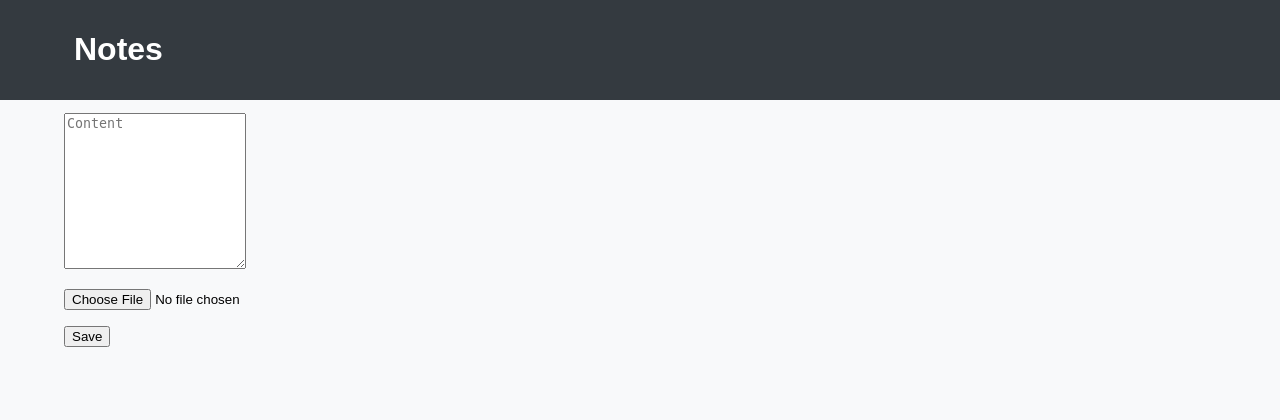
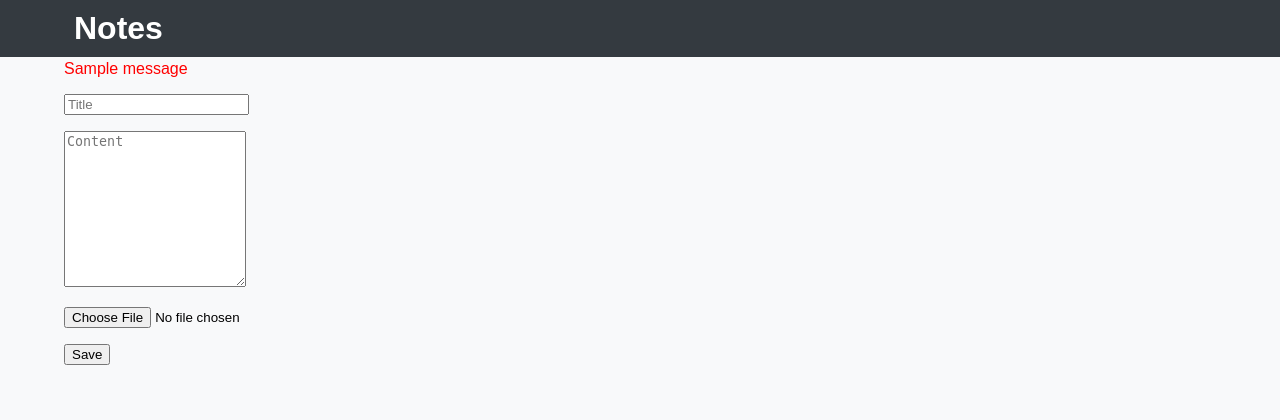
Before and after one commit to zageabb/Notes, a Flask app: page /add in a window 1280 px wide. Shown: the top 420 px of the page. Run offline with Flask 3, Linux system fonts and the light colour scheme; tables that the repository leaves empty hold one stand-in row (values such as "Sample post"); one stand-in notice (Sample message) is shown.

Commit message:
Ensure header doesn't hide page content

```diff
--- a/app.py
+++ b/app.py
@@ -1,7 +1,8 @@
-from flask import Flask, render_template, request, redirect, url_for
+from flask import Flask, render_template, request, redirect, url_for, flash
 from flask_sqlalchemy import SQLAlchemy
 from werkzeug.utils import secure_filename
 import os
+
 
 app = Flask(__name__)
 app.config['SQLALCHEMY_DATABASE_URI'] = 'sqlite:///notes.db'
@@ -9,7 +10,9 @@
 app.config['UPLOAD_FOLDER'] = os.path.join('static', 'images')
 app.secret_key = 'replace-with-secure-secret'
 
+
 db = SQLAlchemy(app)
+
 
 class Note(db.Model):
     id = db.Column(db.Integer, primary_key=True)
@@ -20,19 +23,27 @@
     def __repr__(self):
         return f"<Note {self.title!r}>"
 
+
 with app.app_context():
     db.create_all()
+
 
 @app.route('/')
 def index():
     notes = Note.query.all()
     return render_template('index.html', notes=notes)
 
+
 @app.route('/add', methods=['GET', 'POST'])
 def add_note():
     if request.method == 'POST':
-        title = request.form['title']
-        content = request.form['content']
+        title = request.form.get('title', '').strip()
+        content = request.form.get('content', '').strip()
+        if not title or not content:
+            flash('Title and content are required.')
+            return render_template(
+                'add_note.html', title=title, content=content
+            )
         image_file = request.files.get('image')
         filename = None
         if image_file and image_file.filename:
@@ -44,6 +55,7 @@
         db.session.commit()
         return redirect(url_for('index'))
     return render_template('add_note.html')
+
 
 @app.route('/note/<int:note_id>', methods=['GET', 'POST'])
 def note_detail(note_id):
@@ -61,6 +73,7 @@
         return redirect(url_for('index'))
     return render_template('note.html', note=note)
 
+
 @app.route('/delete/<int:note_id>', methods=['POST'])
 def delete_note(note_id):
     note = Note.query.get_or_404(note_id)
@@ -72,5 +85,6 @@
     db.session.commit()
     return redirect(url_for('index'))
 
+
 if __name__ == '__main__':
     app.run(host="0.0.0.0", port=5001, debug=True)
--- a/static/css/style.css
+++ b/static/css/style.css
@@ -15,6 +15,9 @@
     left: 0;
 }
 header { top: 0; }
+header h1 {
+    margin: 0;
+}
 footer { bottom: 0; }
 .container {
     width: 90%;
@@ -38,3 +41,10 @@
     width: 100%;
     height: 80vh;
 }
+
+.flash {
+    list-style: none;
+    padding: 0;
+    margin: 0 0 1em 0;
+    color: red;
+}
--- a/templates/add_note.html
+++ b/templates/add_note.html
@@ -2,8 +2,8 @@
 {% block title %}Add Note{% endblock %}
 {% block content %}
 <form method="post" enctype="multipart/form-data">
-    <p><input type="text" name="title" placeholder="Title" required></p>
-    <p><textarea name="content" rows="10" placeholder="Content" required></textarea></p>
+    <p><input type="text" name="title" placeholder="Title" value="{{ title|default('') }}"></p>
+    <p><textarea name="content" rows="10" placeholder="Content">{{ content|default('') }}</textarea></p>
     <p><input type="file" name="image"></p>
     <p><button type="submit">Save</button></p>
 </form>
--- a/templates/base.html
+++ b/templates/base.html
@@ -14,6 +14,15 @@
     </div>
 </header>
 <div class="container">
+    {% with messages = get_flashed_messages() %}
+    {% if messages %}
+        <ul class="flash">
+        {% for message in messages %}
+            <li>{{ message }}</li>
+        {% endfor %}
+        </ul>
+    {% endif %}
+    {% endwith %}
     {% block content %}{% endblock %}
 </div>
 <footer>
```
